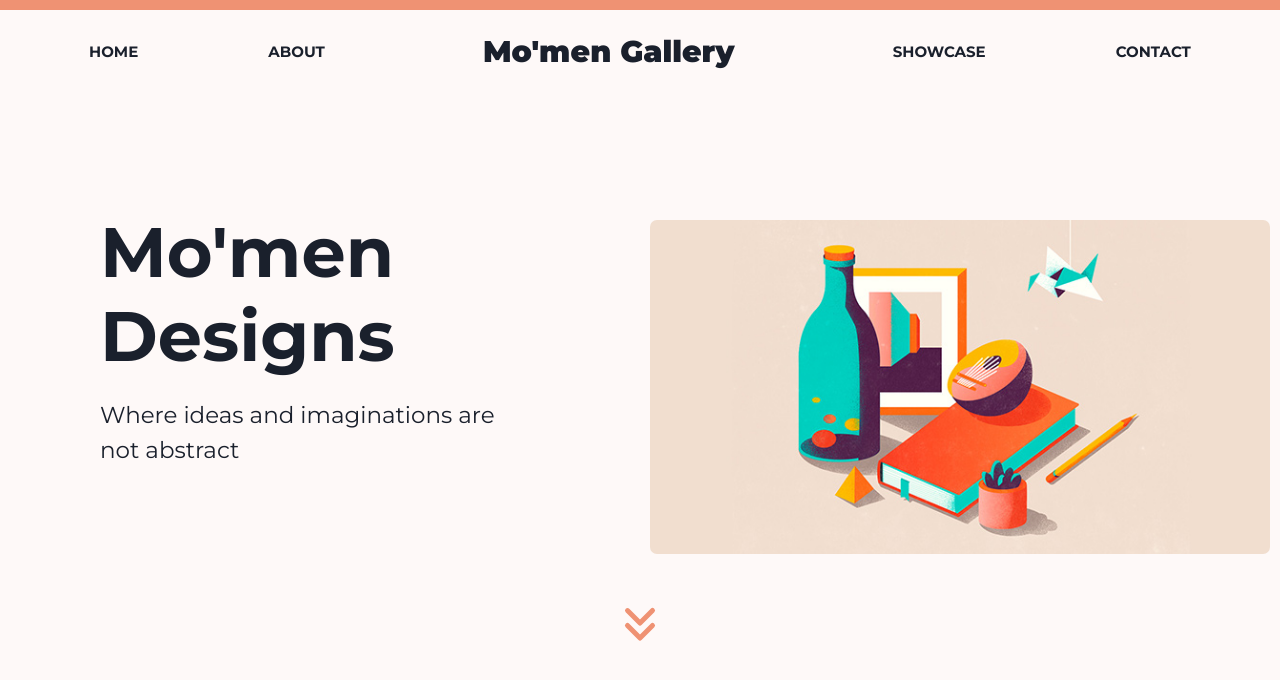
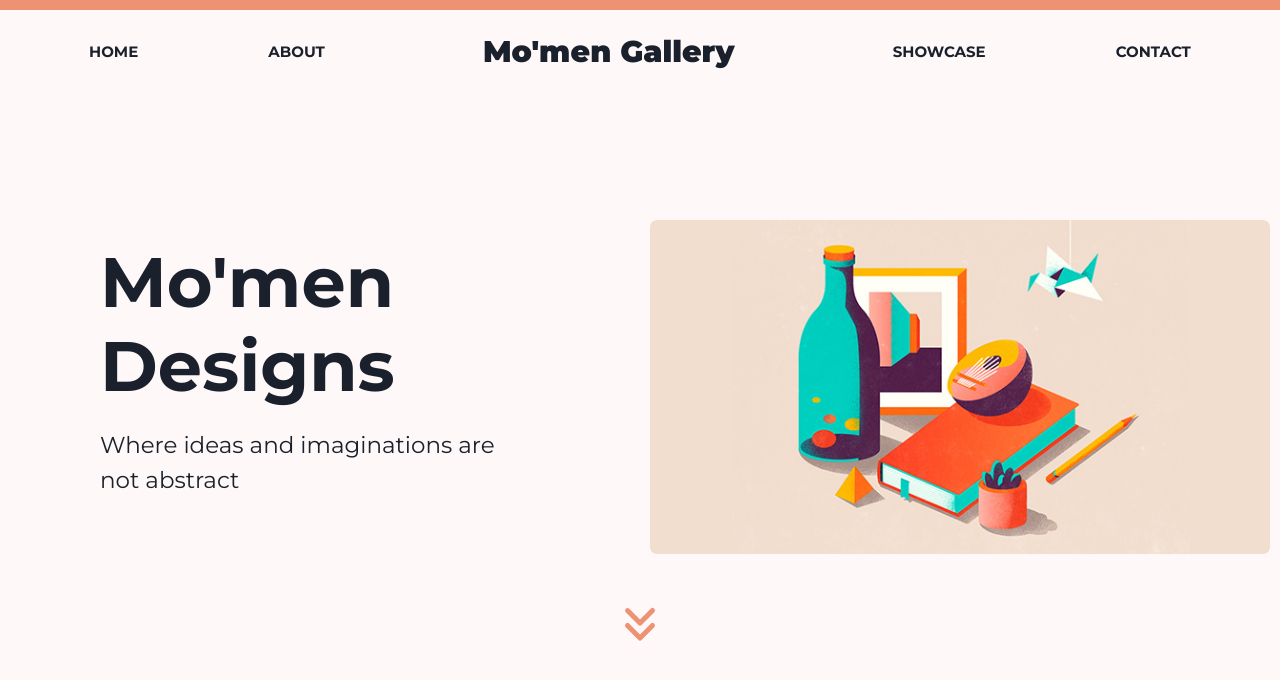
Before and after one commit to MahmoudAFarag/momen-beta, a Next.js app: page / in a window 1280 px wide. Shown: the top 680 px of the page. Built offline with nearby package versions, Linux system fonts and the light colour scheme.

Commit message:
finish hero

```diff
--- a/components/Hero/HeroImage.tsx
+++ b/components/Hero/HeroImage.tsx
@@ -4,7 +4,12 @@ import HeroJPG from '../../public/hero.jpg'
 
 const HeroImage = () => (
   <Box w='100%' mt={{ base: '2rem' }} padding='1rem'>
-    <Image src={HeroJPG} alt='Hero Image showing some illustration tools' className='rounded' />
+    <Image
+      src={HeroJPG}
+      alt='Hero Image showing some illustration tools'
+      className='rounded'
+      placeholder='blur'
+    />
   </Box>
 )
 
--- a/components/Hero/index.tsx
+++ b/components/Hero/index.tsx
@@ -7,7 +7,7 @@ const Hero = () => {
   return (
     <>
       <SimpleGrid columns={{ base: 1, md: 2 }} mt={{ base: '3rem', md: '12rem' }}>
-        <Box ml={{ base: '4rem', md: '10rem' }} mt='2rem'>
+        <Box ml={{ base: '4rem', md: '10rem' }} mt={{ base: '1rem', md: '5rem' }}>
           <HeroHeader title="Mo'men" />
           <HeroHeader title='Designs' />
           <Text fontSize={{ base: '1.9rem', md: '2.3rem' }} mt='2rem' width='27ch'>
```
